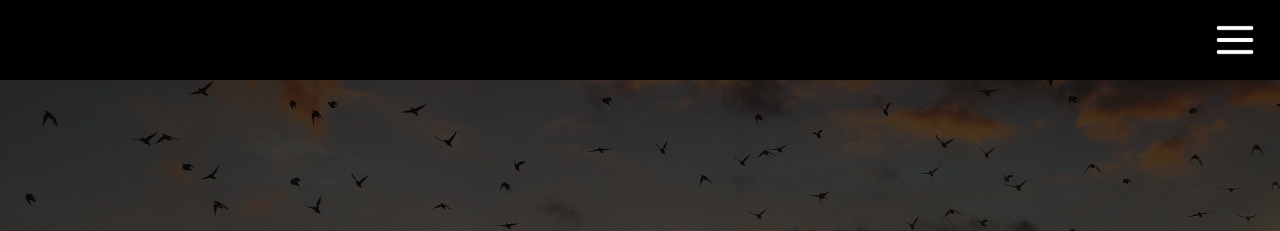
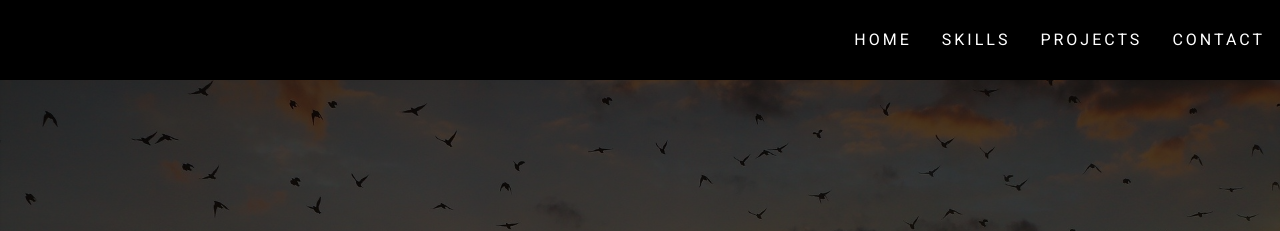
Before and after one commit to AleksandraBozenko/portfolio, a website: page src/content/index.html in a window 1280 px wide. Shown: the top 231 px of the page. Drawn offline with nearby package versions, Linux system fonts and the light colour scheme; files that its build step writes are made by us from their sources.

Commit message:
Repair: Responsive menu

```diff
--- a/src/content/index.html
+++ b/src/content/index.html
@@ -33,6 +33,14 @@
   <body>
     <main class="main">
       <div class="navigation" id="homeSection">
+        <div class="menu">
+          <ul class="menu__list">
+            <a class="menu__list--link" href="#homeSection" ><li class="menu__list--link-item">HOME</li></a>
+            <a class="menu__list--link" href="#skillsSection" ><li class="menu__list--link-item">SKILLS</li></a>
+            <a class="menu__list--link" href="#projectsSection" ><li class="menu__list--link-item">PROJECTS</li></a>
+            <a class="menu__list--link" href="#contactSection" ><li class="menu__list--link-item">CONTACT</li></a>
+          </ul>
+        </div>
         <div class="navigation__hamburger">
           <button class="navigation__hamburger--button">
             <img class="navigation__hamburger--button-img" src="/assets/img/hamburger.png" alt="hamburger menu">
@@ -128,7 +136,6 @@
           </div>
         </div>
       </div>
-        <!-- <div class="projects__example"></div> -->
       </section>
     </main>
     <script src="js/main.js"></script>
--- a/src/scss/main.scss
+++ b/src/scss/main.scss
@@ -41,6 +41,22 @@ html {
 }
 .navigation--js{
   display: none;
+}
+.menu{
+  display: none;
+  height: 100%;
+  &__list{
+    list-style: none;
+    @include center;
+    &--link{
+      text-decoration: none;
+      color: $white;
+      &-item{
+        letter-spacing: 3px;
+        padding: 15px;
+      }
+    }
+  }
 }
 .nav{
   width: 100%;
@@ -242,4 +258,12 @@ html {
       grid-template-columns: 1fr 1fr 1fr;
     }
   }
+  .navigation{
+    &__hamburger{
+      display: none;
+    }
+  }
+  .menu{
+    display: block;
+  }
 }
```
